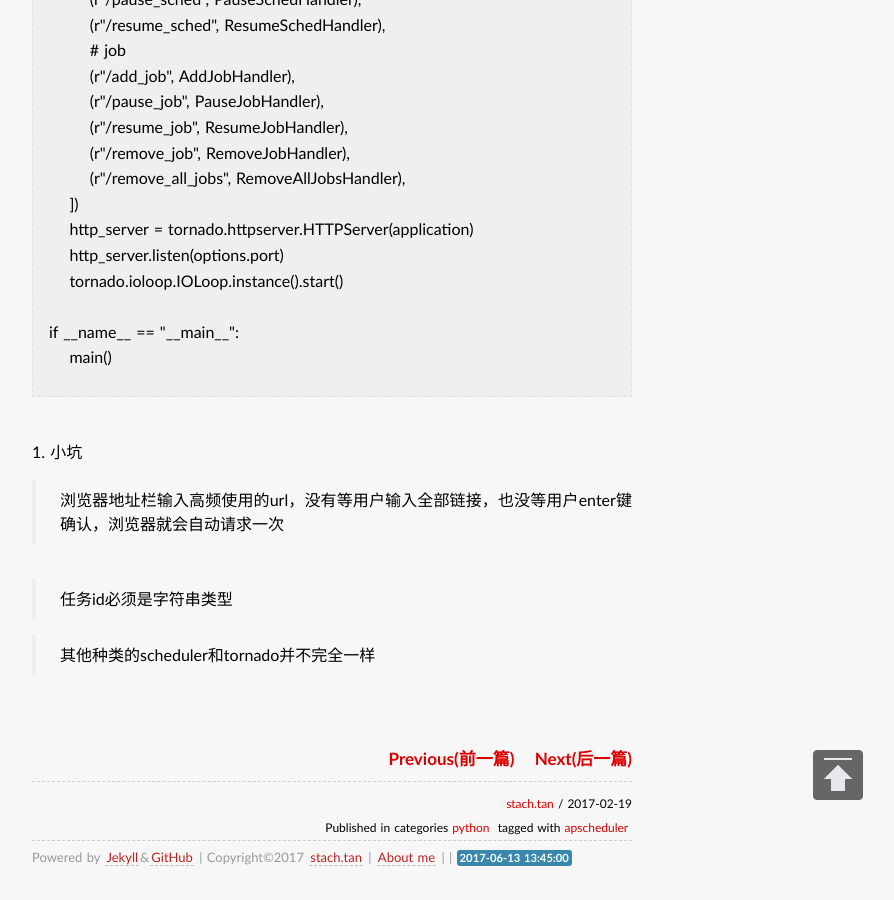
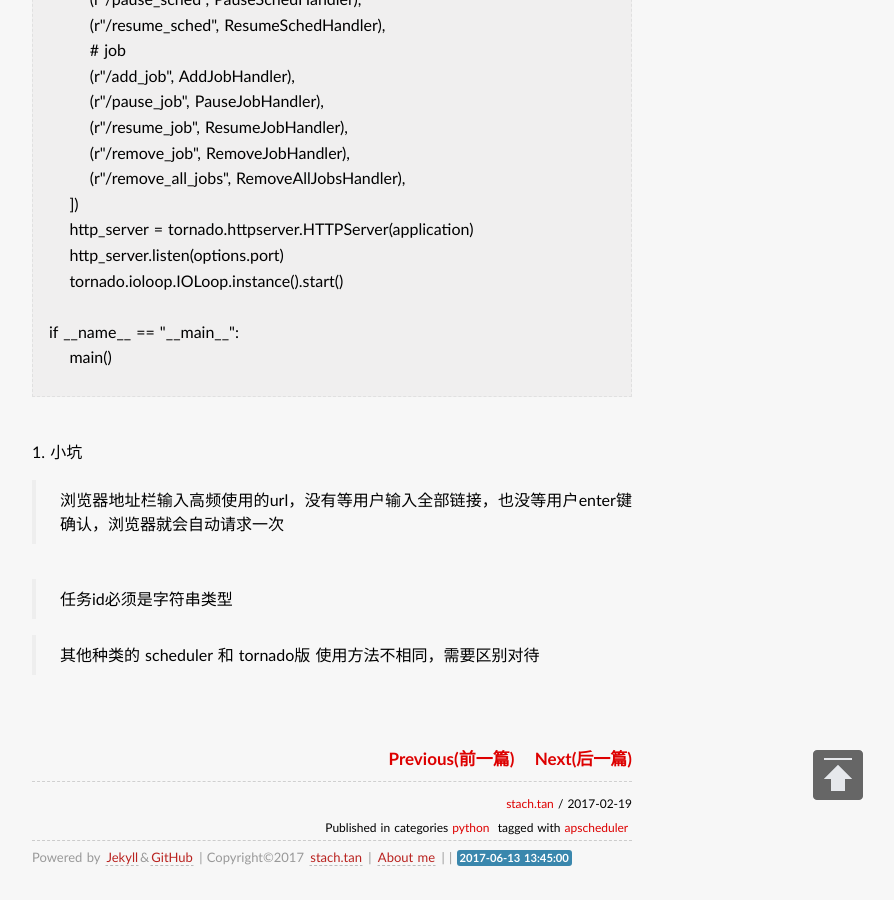
Before and after one commit to hopehook/HopeHook.com, a Jekyll site: the page built from _posts/2017-02-19-apscheduler.md, in a window 1280 px wide and 900 px high, scrolled down 3769 px. Shown: the whole window, without its empty margins (308-1202 px from the left). Built offline with Jekyll 4.4.1, drawn with Linux system fonts in a browser that asks for light colours; some web fonts are replaced; comment, search, counter and statistics services are not loaded.

Commit message:
Create 2017-02-19-apscheduler.md

```diff
--- a/_posts/2017-02-19-apscheduler.md
+++ b/_posts/2017-02-19-apscheduler.md
@@ -176,4 +176,4 @@ if __name__ == "__main__":
 
 > 任务id必须是字符串类型
 
-> 其他种类的scheduler和tornado并不完全一样
+> 其他种类的 scheduler 和 tornado版 使用方法不相同，需要区别对待
```
